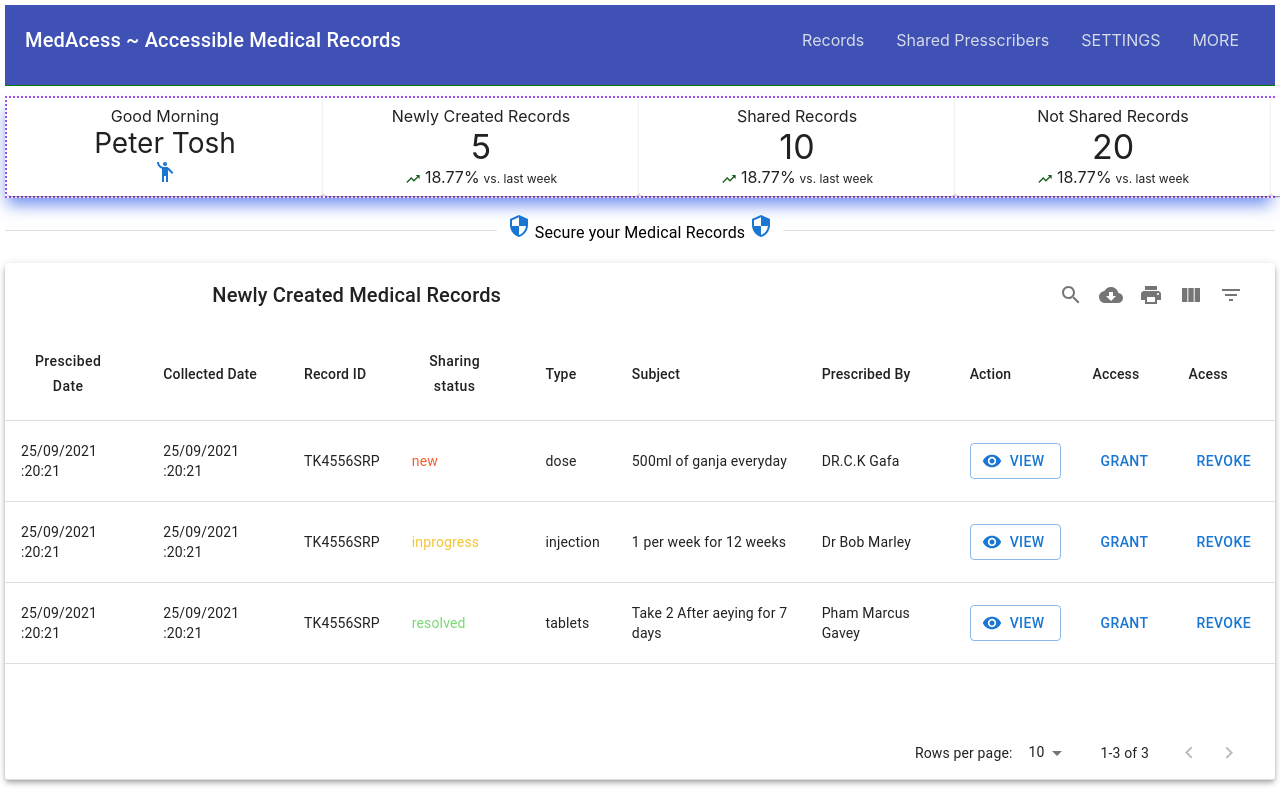
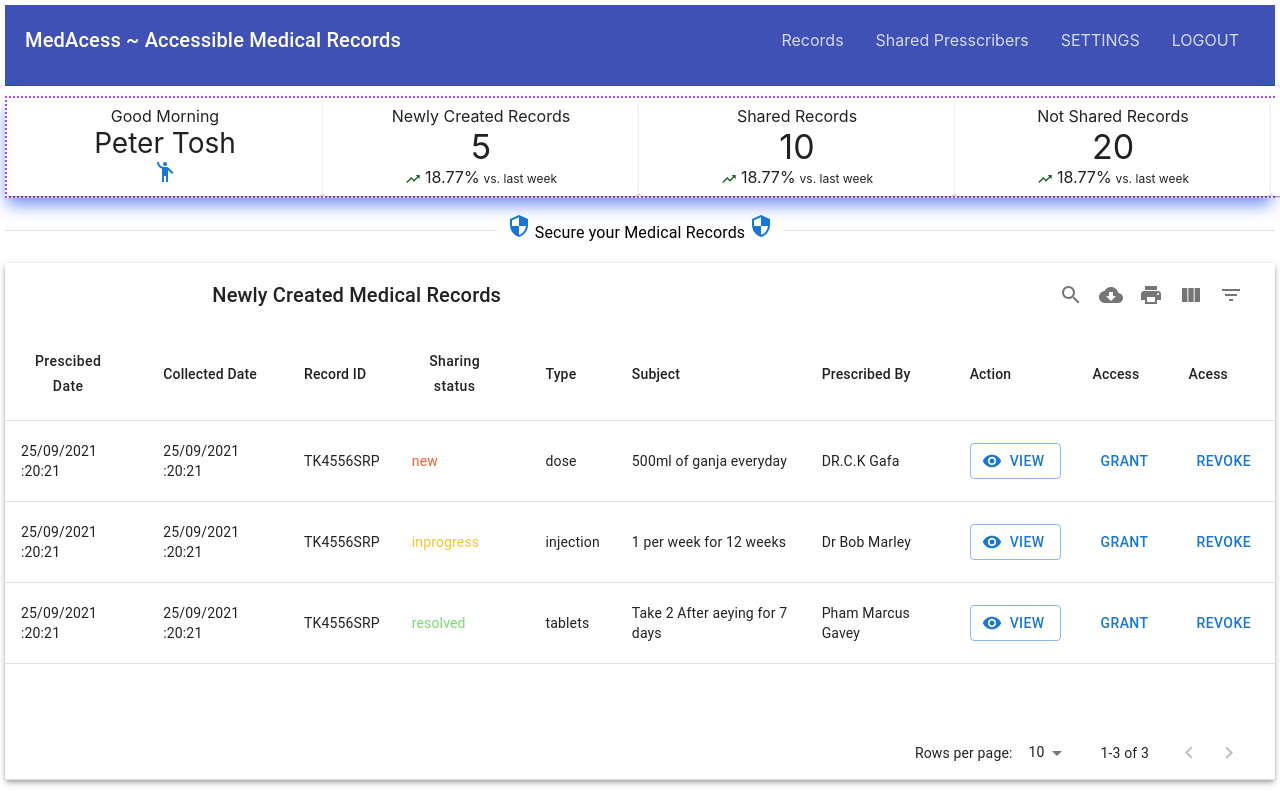
Before and after one commit to dzzirima/final_year_frontend, a React (Create React App) app: page /settings in a window 1280 px wide. Both pictures are taken after typing "name@example.com", "Sample123" into the empty fields and a click on the button "SIGN IN". Shown: the top 800 px of the page. Built offline with nearby package versions, Linux system fonts and the light colour scheme.

Commit message:
feat :login functionality using context API

```diff
--- a/src/App.js
+++ b/src/App.js
@@ -5,8 +5,11 @@ import TopBar from "./components/TopBar/TopBar";
 import { routes } from "./Routes/routes";
 import { useLocation } from "react-router-dom";
 
+import { UserContextProvider } from "./context/userContext";
+
 function App() {
   return (
+    <UserContextProvider>
       <Router>
         <div className="App">
           <TopBar />
@@ -21,6 +24,7 @@ function App() {
           </Switch>
         </div>
       </Router>
+    </UserContextProvider>
   );
 }
 
--- a/src/components/TopBar/TopBar.jsx
+++ b/src/components/TopBar/TopBar.jsx
@@ -12,10 +12,14 @@ import {
   Typography,
 } from "@material-ui/core";
 import { Tooltip } from "@mui/material";
+import { useUserContext } from "../../context/userContext";
 // import Balance from "../../Balance/Balance";
 // import { axiosInstance } from "../../../services/axios";
 
 const TopBar = () => {
+  const { user, isGuest,logout } = useUserContext();
+  console.log(user);
+
   let refresher;
   const [active, setActivePage] = useState(false);
   const [update_balance, setupdate_balance] = useState(0);
@@ -24,7 +28,6 @@ const TopBar = () => {
     let id = e.target.id;
     setActivePage(id);
   };
-
 
   return (
     <div className="topbar">
@@ -38,7 +41,6 @@ const TopBar = () => {
           >
             MedAcess ~ Accessible Medical Records
           </Typography>
-
         </div>
 
         <div className="topCenterFlex">
@@ -54,9 +56,7 @@ const TopBar = () => {
             </ListItem>
           </div>
 
-          <div
-            className={active === "users" ? "topCenterActive" : undefined}
-          >
+          <div className={active === "users" ? "topCenterActive" : undefined}>
             <Tooltip title="All Doctors and Phamarcists with access to your Records">
               <ListItem
                 button
@@ -65,12 +65,14 @@ const TopBar = () => {
                 to="/users"
                 onClick={changeActivePage}
               >
-              Shared Presscribers
+                Shared Presscribers {user.username}
               </ListItem>
             </Tooltip>
           </div>
 
-          <div className={active === "settings" ? "topCenterActive" : undefined}>
+          <div
+            className={active === "settings" ? "topCenterActive" : undefined}
+          >
             <ListItem
               button
               id="settings"
@@ -82,19 +84,28 @@ const TopBar = () => {
             </ListItem>
           </div>
 
+          {!user.isGuest ? (
             <div className={active === "toadd" ? "topCenterActive" : undefined}>
             <ListItem
               button
               id="toadd"
-            //   component={Link}
-              to="/toadd"
-              onClick={changeActivePage}
-            >
-              MORE
-            </ListItem>
-          </div>
+              component={Link}
+              to="/"
+            > LOGIN</ListItem>
           </div>
 
+          ) : (
+            <div className={active === "toadd" ? "topCenterActive" : undefined}>
+              <ListItem
+                button
+                id="toadd"
+                component={Link}
+                to="/"
+                onClick={logout}
+              > LOGOUT</ListItem>
+            </div>
+          )}
+        </div>
 
         {/* <div className="topRight">
 
--- a/src/components/login/login.jsx
+++ b/src/components/login/login.jsx
@@ -19,6 +19,7 @@ import { useHistory } from "react-router-dom";
 
 import { ToastContainer, toast } from 'react-toastify';
 import 'react-toastify/dist/ReactToastify.css';
+import { useUserContext } from '../../context/userContext';
 
 function Copyright(props) {
   return (
@@ -37,7 +38,10 @@ const theme = createTheme();
 const loginSuccess = () => toast("Login SuccessFully !!!");
 const loginFailed = () => toast("Login Failed ");
 export default function SignInSide() {
+
+  const {login} = useUserContext()
   let history = useHistory();
+
 
   const handleSubmit =  async(event) => {
     event.preventDefault();
@@ -49,6 +53,8 @@ export default function SignInSide() {
     // });
 
     // handling http Request
+    console.log(data.get('email'))
+    login(data.get('email'))
     return history.push('/patient')
     try {
       let loginResponce = await  BaseURL.post('/api/v1/users/login/email', {
--- /dev/null
+++ b/src/context/userContext.js
@@ -0,0 +1,49 @@
+//**This file will house all the user context of the application */
+
+import { createContext, useContext, useState } from "react";
+
+export const userContext = createContext({
+    /**we need to put initial state */
+    user:null,
+    login:() =>{},
+    logout:() =>{}
+})
+
+const USER = {
+    name:"Guest",
+    isGuestUser:true
+}
+
+/**passing down props to children */
+export function UserContextProvider({children}){
+
+    const [user, setuser] = useState(USER) //initial state of the user to be shared
+
+    /**defining specific functions for the user ie login and logout */
+    function login(username){
+        setuser({isGuest:true ,name:username})
+    }
+
+    function logout(){
+        setuser(USER)
+    }
+
+    return(
+        /**pass the values that need to be propagated down to other components */
+        <userContext.Provider value={{user , login,logout}}>
+            {children}
+        </userContext.Provider>
+    )
+}
+/**
+ * consuming values from other files
+ * They can be consumed directly from with  the help of usecontext hook
+ * But in this case we want to consume it via custome hook
+ *
+ */
+export function useUserContext(){
+
+    const {user,login,logout}  = useContext(userContext)
+
+    return {user,login,logout}
+}
```
Lines whose indentation alone changed are shown as unchanged.
